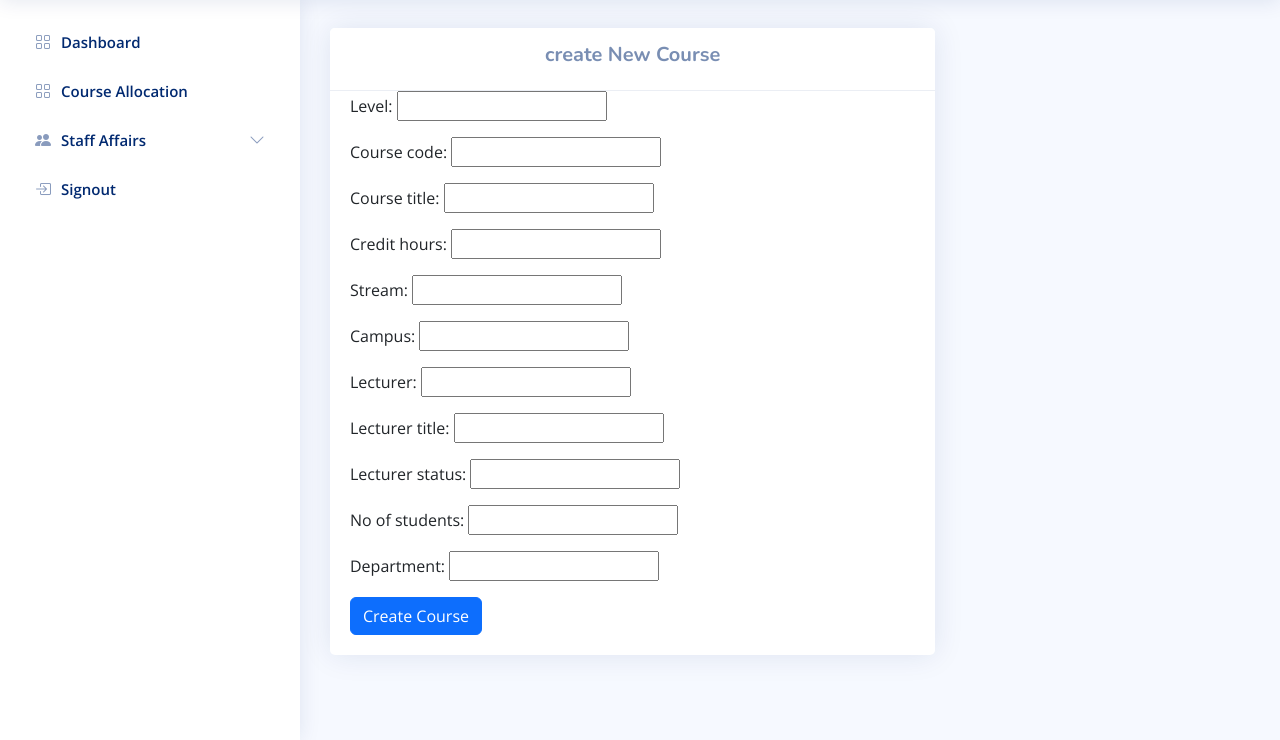
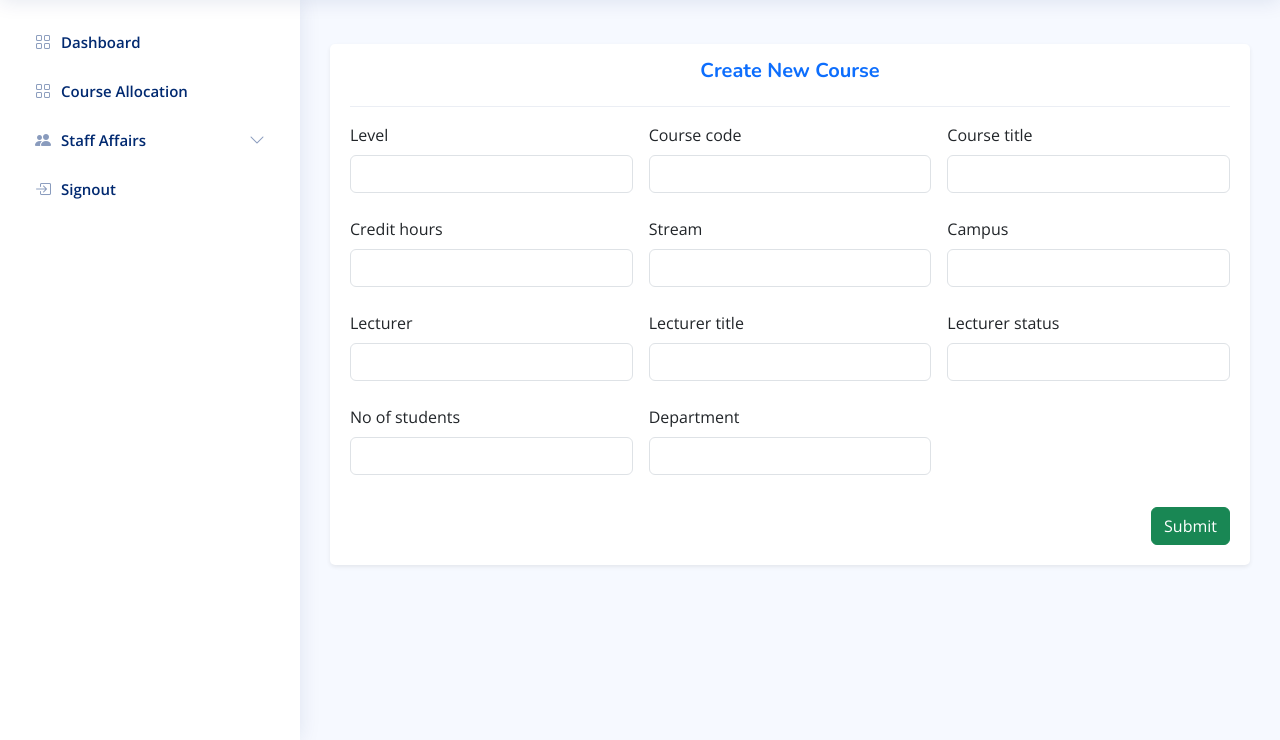
Before and after one commit to SoftLife0/Adjoint-Claim, a Django app: page /create_course/ in a window 1280 px wide. Shown: the part 60-800 px from the top of the page. Run offline with Django 4.2, Linux system fonts and the light colour scheme; some libraries are stand-ins or nearby versions.

Commit message:
jumping unto lectures form, course allocation can now be uploaded with a csv format

```diff
--- a/core/forms.py
+++ b/core/forms.py
@@ -8,5 +8,10 @@ class CourseAllocationForm(forms.ModelForm):
         model = CourseAllocation
         fields = '__all__'
 
+    def __init__(self, *args, **kwargs):
+        super().__init__(*args, **kwargs)
+        for fields in self.fields:
+            self.fields[fields].widget.attrs['class'] = 'form-control'
+
 class CSVUploadForm(forms.Form):
     file = forms.FileField()
--- a/core/templates/create_course.html
+++ b/core/templates/create_course.html
@@ -1,20 +1,36 @@
 {% extends "layout.html" %}
 {% load static %}
 {% block body %}
-<div class="row">
-    <div class="col-lg-8 col-md-6 pt-2">
-        <div class="card bg-white">
-            <div class="card-header text-center">
-                <h5><strong>create New Course</strong></h5>
+<div class=" mt-4">
+    <div class="card shadow-sm">
+        <div class="card-body">
+            <div class="card-header text-center mb-3">
+                <h5 class="text-primary"><strong>Create New Course</strong></h5>
             </div>
-            <div class="card-body">
                 <form method="POST" action="">
                     {% csrf_token %}
-                    {{ form.as_p }}
 
-                    <button type="submit" class="btn btn-primary">Create Course</button>
+                    <div class="row g-3 mb-3">
+                        {% for field in form %}
+                            <div class="col-md-4">
+                                <div class="mb-2">
+                                    <label for="{{ field.id_for_label }}" class="form-label">{{ field.label }}</label>
+                                    {{ field }}
+                                    <!-- Display validation errors if any -->
+                                    {% if field.errors %}
+                                        <div class="text-danger">
+                                            {{ field.errors }}
+                                        </div>
+                                    {% endif %}
+                                </div>
+                            </div>
+                        {% endfor %}
+                    </div>
+
+                    <div class="d-flex justify-content-end mt-4">
+                        <button type="submit" class="btn btn-success">Submit</button>
+                    </div>
                 </form>
-            </div>
         </div>
     </div>
 
--- a/core/templates/layout.html
+++ b/core/templates/layout.html
@@ -264,7 +264,7 @@
       </li><!-- End Dashboard Nav -->
 
       <li class="nav-item">
-        <a class="nav-link collapsed" href="{% url 'home' %}">
+        <a class="nav-link collapsed" href="{% url 'allcourses' %}">
           <i class="bi bi-grid"></i>
           <span>Course Allocation</span>
         </a>
```
